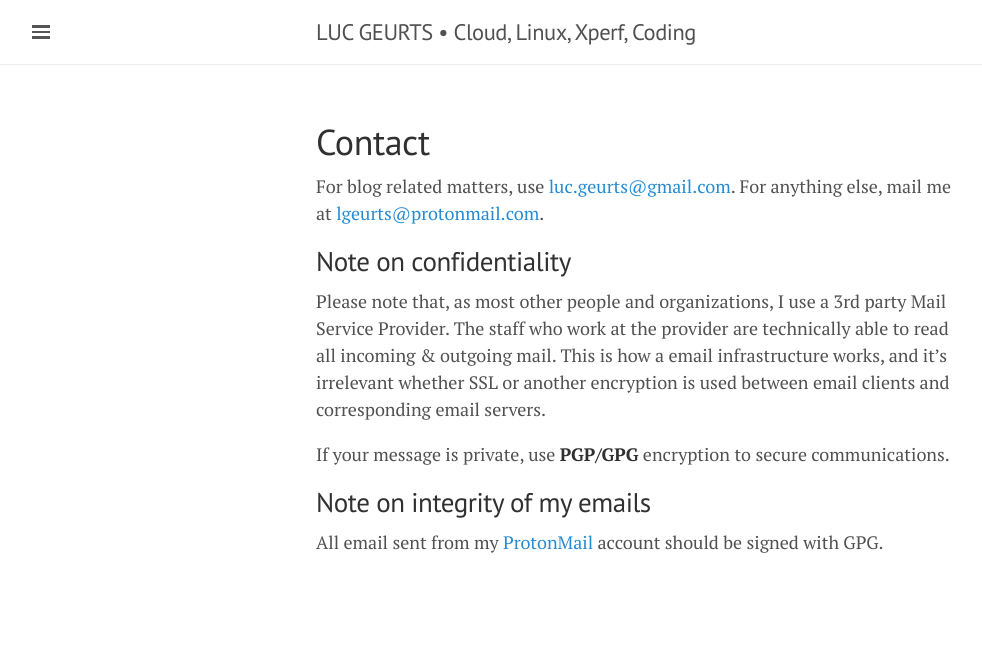
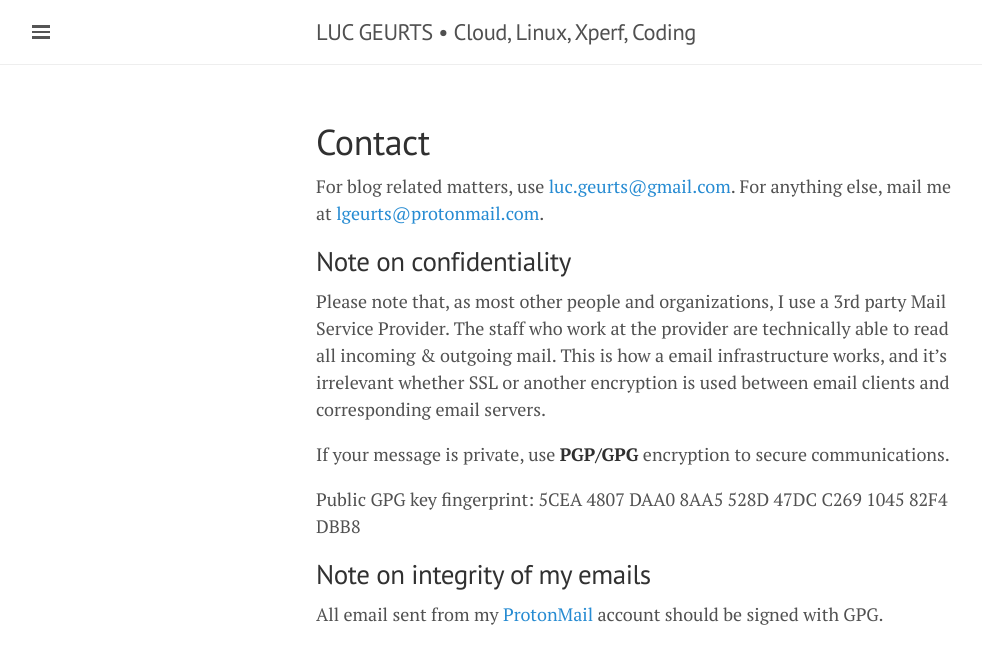
Before and after one commit to lgeurts/lgeurts.github.io, a Jekyll site: the page built from contact.md, in a window 1280 px wide. Shown: the top 664 px of the page, without its empty margins (0-982 px from the left). Built offline with Jekyll 4.4.1, drawn with Linux system fonts in a browser that asks for light colours; nearby versions of some CDN libraries.

Commit message:
Update contact.md

```diff
--- a/contact.md
+++ b/contact.md
@@ -12,6 +12,8 @@ Please note that, as most other people and organizations, I use a 3rd party Mail
 
 If your message is private, use **PGP/GPG** encryption to secure communications.
 
+Public GPG key fingerprint: 5CEA 4807 DAA0 8AA5 528D 47DC C269 1045 82F4 DBB8
+
 Note on integrity of my emails
 ------------------------------
 
```
